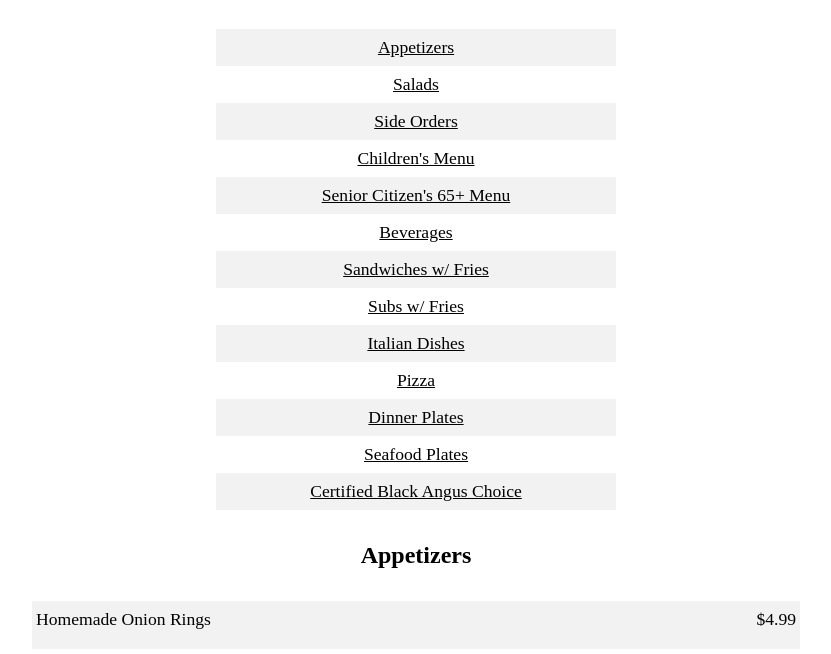
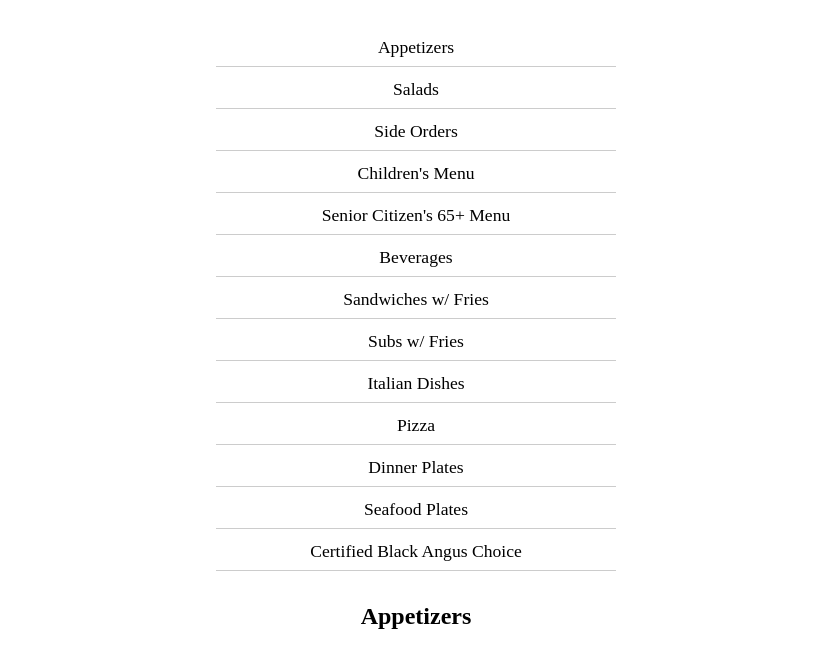
Before and after one commit to codeKJEK/bobs-menu, a plain HTML site: page index.html in a window 1280 px wide. Shown: the part 115-769 px from the top of the page, without its empty margins (224-1055 px from the left). Drawn offline with Linux system fonts and the light colour scheme.

Commit message:
nav update

```diff
--- a/index.html
+++ b/index.html
@@ -36,8 +36,10 @@
       }
       nav li {
         padding: 0;
+        margin-bottom:.25rem;
         display: block;
       }
+
 
       nav a {
         display: block;
@@ -86,6 +88,10 @@
       li:nth-child(odd) {
         background-color: #f2f2f2;
       }
+
+      nav li:nth-child(odd) {
+          background-color: #fff;
+      }
       li span {
         font-size: 1.1em;
         align-self: flex-start;
@@ -97,6 +103,15 @@
       }
       a {
         color: #000;
+        text-decoration: none;
+      }
+
+      a:hover {
+          text-decoration: underline;
+      }
+
+      nav a {
+          border-bottom: 1px solid #ccc;
       }
 
       #appetizers h2 {
```
